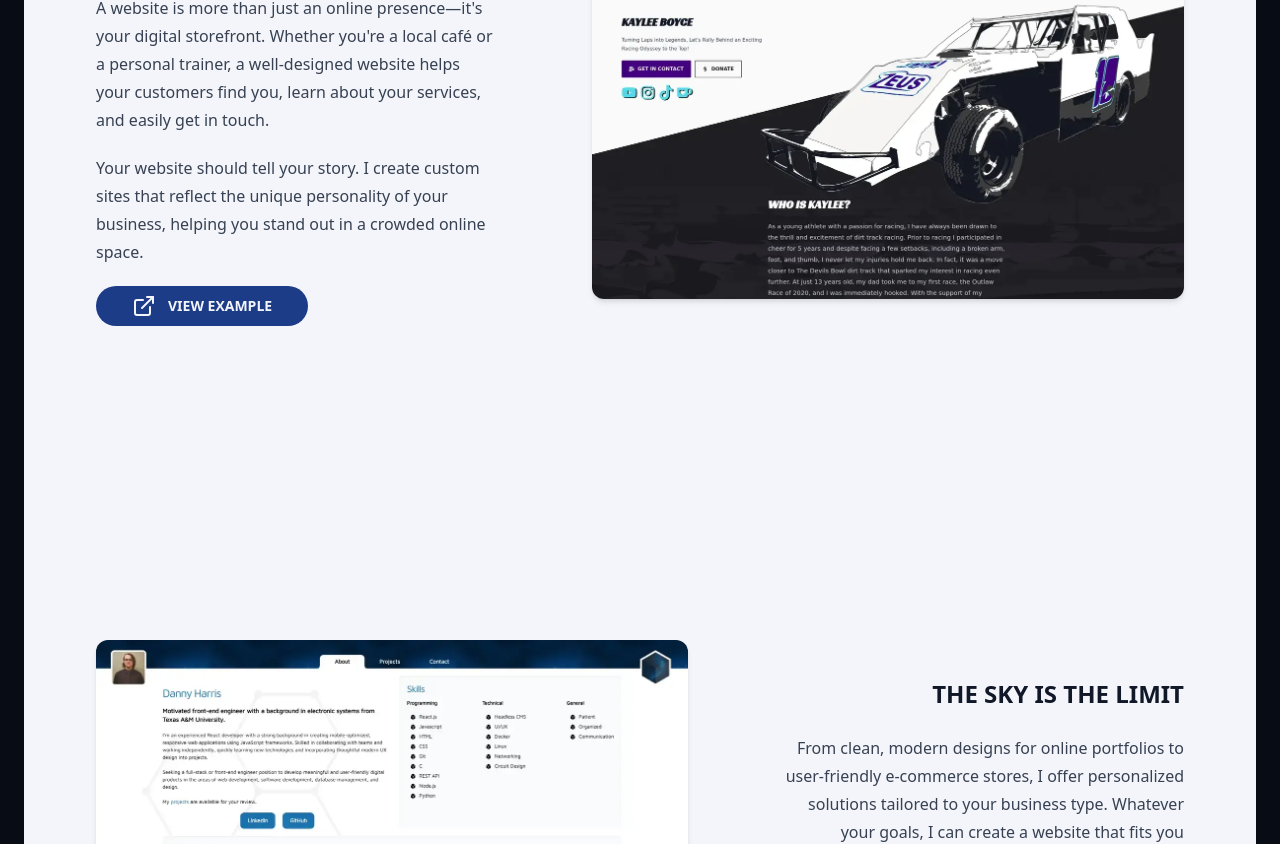
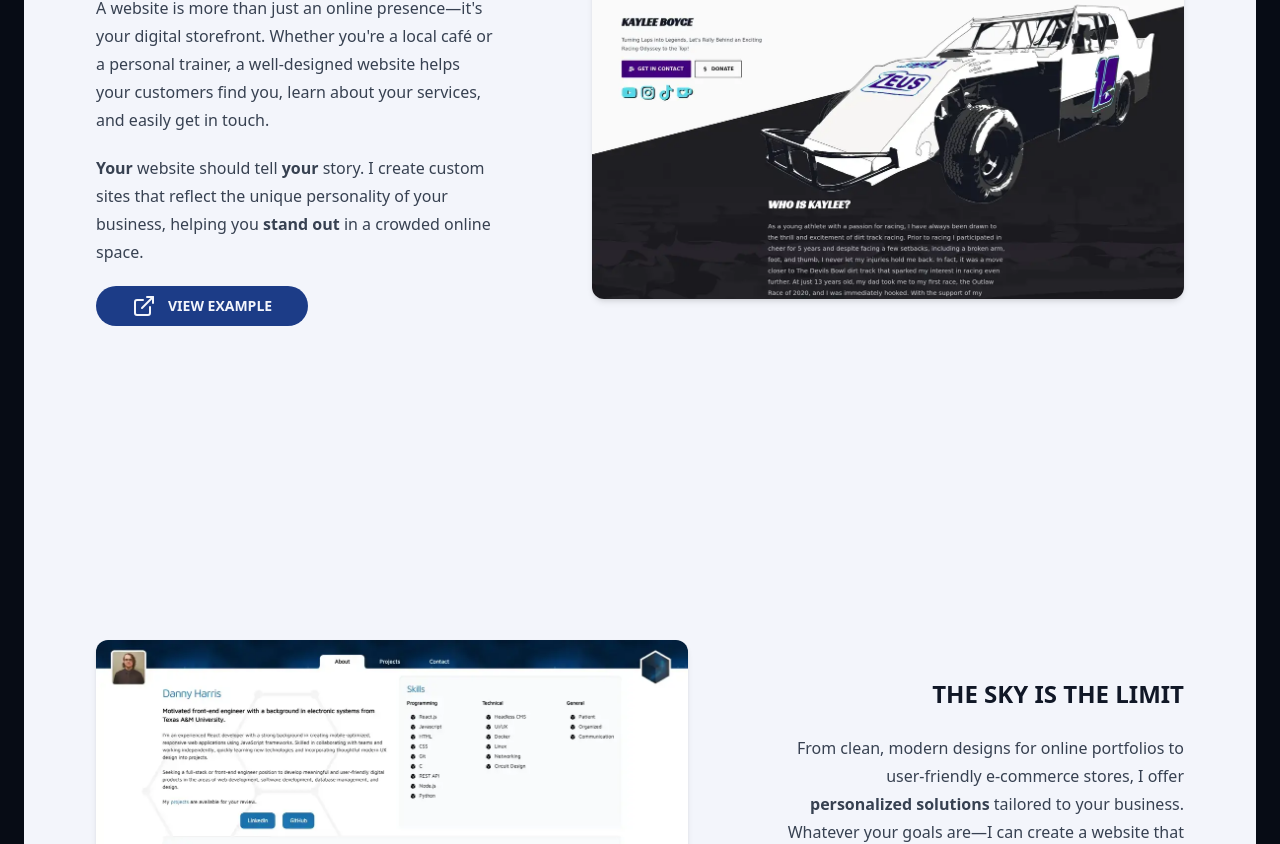
Before and after one commit to Zerossive/freelance, a React (Vite) app: page / in a window 1280 px wide. Shown: the part 950-1794 px from the top of the page. Built offline with nearby package versions, Linux system fonts and the light colour scheme; what @xpd/tailwind-3dtransforms would draw is missing.

Commit message:
feat: improve grammar and wording

```diff
--- a/src/routes/faq.lazy.tsx
+++ b/src/routes/faq.lazy.tsx
@@ -35,9 +35,9 @@ export const FAQPage = () => {
 						</li>
 						<li>
 							You will send all the information you want included
-							on each page. This includes information like: brand
-							name, colors, tag lines, images, links to other
-							websites, etc.
+							on each page. This includes information such as:
+							brand name, colors, tag lines, images, links to
+							other websites, etc.
 						</li>
 						<li>
 							You will be sent one or more mockups using some of
@@ -86,8 +86,8 @@ export const FAQPage = () => {
 			answer: (
 				<>
 					<p>
-						Yes. You can request additional features for the listed
-						or otherwise agreed upon fee.
+						Yes, absolutely. You can request additional features for
+						the listed or otherwise agreed upon fee.
 					</p>
 				</>
 			),
@@ -103,7 +103,7 @@ export const FAQPage = () => {
 					</p>
 					<p>
 						These can include things like comment sections, user
-						uploads, reactive UI animations, etc.
+						uploads, complex UI animations, etc.
 					</p>
 				</>
 			),
@@ -166,12 +166,16 @@ export const FAQPage = () => {
 				<>
 					<p>
 						Yes, there will be a yearly fee to retain the domain
-						name (the url e.g. www.youwebsite.com). The typical
+						name (the url e.g. www.yourwebsite.com). The typical
 						price of a domain can vary wildly but is often in the
 						range of $15–$35 per year. Said price is not determined
-						by—nor payed to—me. You will be given the account
-						credentials to manage your domain, and may do with it
-						what you wish.
+						by—nor payed to—me.{' '}
+					</p>
+					<p>
+						Before paying for my services, I will tell you how much
+						the domain name you want is. You will be given the
+						account credentials to manage your domain, and may do
+						with it what you wish.
 					</p>
 				</>
 			),
@@ -180,7 +184,10 @@ export const FAQPage = () => {
 			question: 'What is the refund policy?',
 			answer: (
 				<>
-					<p>This service is non-refundable.</p>
+					<p>
+						This service is non-refundable. We will work on, and
+						agree upon, a design before the initial payment.
+					</p>
 				</>
 			),
 		},
--- a/src/routes/index.lazy.tsx
+++ b/src/routes/index.lazy.tsx
@@ -26,10 +26,10 @@ export const HomePage = () => {
 						easily get in touch.
 					</p>
 					<p>
-						Your website should tell your story. I create custom
-						sites that reflect the unique personality of your
-						business, helping you stand out in a crowded online
-						space.
+						<b>Your</b> website should tell <b>your</b> story. I
+						create custom sites that reflect the unique personality
+						of your business, helping you <b>stand out</b> in a
+						crowded online space.
 					</p>
 					<div className='flex justify-center lg:inline-block'>
 						<Button asChild>
@@ -56,9 +56,10 @@ export const HomePage = () => {
 				bodyRight=<>
 					<p>
 						From clean, modern designs for online portfolios to
-						user-friendly e-commerce stores, I offer personalized
-						solutions tailored to your business type. Whatever your
-						goals, I can create a website that fits you perfectly.
+						user-friendly e-commerce stores, I offer{' '}
+						<b>personalized solutions</b> tailored to your business.
+						Whatever your goals are—I can create a website that fits
+						you perfectly.
 					</p>
 					<div className='flex justify-center lg:inline-block'>
 						<Button asChild>
```
